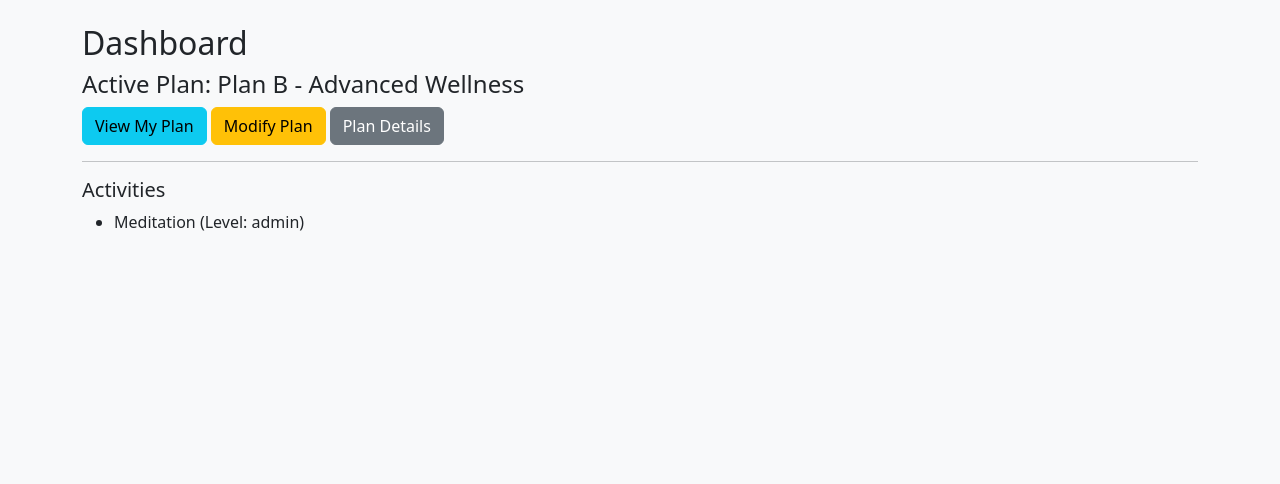
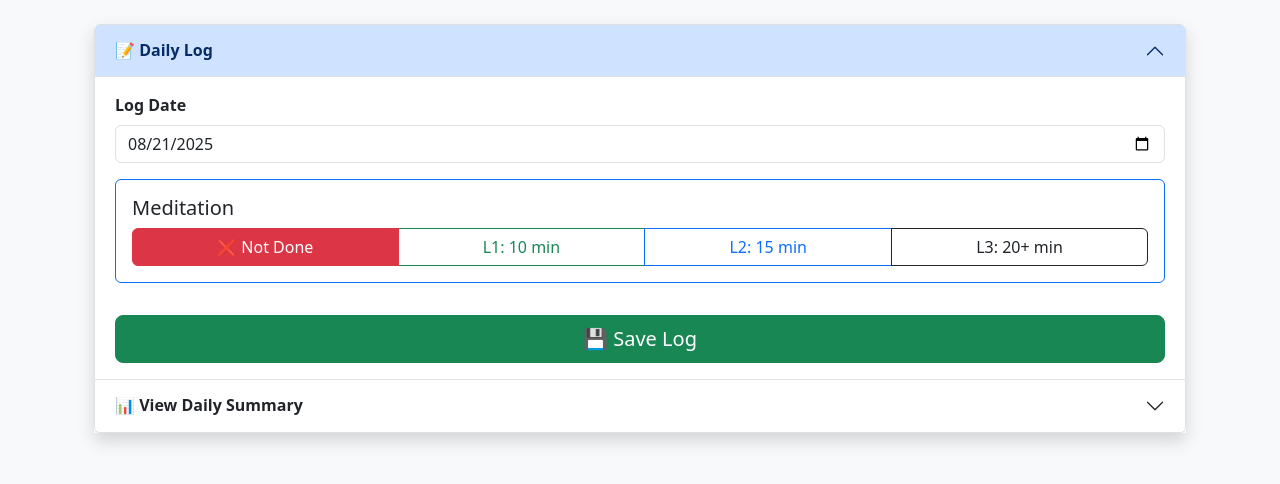
Before and after one commit to MohitGarg851/wellness-habits-flask, a Flask app: page /dashboard in a window 1280 px wide. Shown: the part 56-540 px from the top of the page. Run offline with Flask 3, Linux system fonts and the light colour scheme; a user stored in the database is signed in; tables that the repository leaves empty hold one stand-in row (values such as "Sample post").

Commit message:
Included basic daily logging mechanism platform only

```diff
--- a/app.py
+++ b/app.py
@@ -1,11 +1,13 @@
 from flask import Flask, render_template, redirect, url_for, request, flash
 from flask_login import LoginManager, login_user, logout_user, login_required, current_user
-from models import db, User, Plan, Activity, UserActivity
+from models import db, User, Plan, Activity, UserActivity, DailyLog
 import importlib
 import os
 from forms import LoginForm, RegistrationForm
 from flask_bcrypt import Bcrypt
 from werkzeug.security import generate_password_hash, check_password_hash
+from datetime import date, timedelta
+
 
 # ----------------- App Init -----------------
 app = Flask(__name__)
@@ -16,6 +18,7 @@ app.config["SECRET_KEY"] = "supersecretkey123"
 db.init_app(app)
 bcrypt = Bcrypt(app)
 
+
 # ----------------- Login Manager -----------------
 login_manager = LoginManager(app)
 login_manager.login_view = "home"   # redirect to home if not logged in
@@ -24,21 +27,24 @@ login_manager.login_view = "home"   # redirect to home if not logged in
 def load_user(user_id):
     return User.query.get(int(user_id))
 
+
 # ----------------- Routes -----------------
-
 @app.route("/", methods=["GET", "POST"])
 def home():
-    # ✅ If already logged in → go straight to dashboard
+    # If already logged in → go straight to dashboard
     if current_user.is_authenticated:
         return redirect(url_for("dashboard"))
 
-    login_form = LoginForm(prefix="login")   # prefix avoids conflicts
-    register_form = RegistrationForm(prefix="register")
+    login_form = LoginForm()
+    register_form = RegistrationForm()
 
     # ----- Handle Login -----
-    if login_form.validate_on_submit() and login_form.submit.data:
-        user = User.query.filter_by(email=login_form.email.data).first()
-        if user and check_password_hash(user.password, login_form.password.data):
+    if request.method == "POST" and "login-submit" in request.form:
+        email = request.form.get("email")
+        password = request.form.get("password")
+        user = User.query.filter_by(email=email).first()
+
+        if user and check_password_hash(user.password, password):
             login_user(user)
             flash("Login successful!", "success")
             return redirect(url_for("dashboard"))
@@ -46,16 +52,19 @@ def home():
             flash("Invalid email or password", "danger")
 
     # ----- Handle Register -----
-    elif register_form.validate_on_submit() and register_form.submit.data:
-        if User.query.filter_by(email=register_form.email.data).first():
+    elif request.method == "POST" and "register-submit" in request.form:
+        username = request.form.get("username")
+        email = request.form.get("email")
+        password = request.form.get("password")
+        confirm_password = request.form.get("confirm_password")
+
+        if User.query.filter_by(email=email).first():
             flash("Email already registered!", "danger")
+        elif password != confirm_password:
+            flash("Passwords must match!", "danger")
         else:
-            hashed_password = generate_password_hash(register_form.password.data, method="pbkdf2:sha256")
-            new_user = User(
-                username=register_form.username.data,
-                email=register_form.email.data,
-                password=hashed_password
-            )
+            hashed_password = generate_password_hash(password, method="pbkdf2:sha256")
+            new_user = User(username=username, email=email, password=hashed_password)
             db.session.add(new_user)
             db.session.commit()
             flash("Registration successful! Please log in.", "success")
@@ -63,22 +72,75 @@ def home():
 
     return render_template("home.html", login_form=login_form, register_form=register_form)
 
-
 @app.route("/logout")
 @login_required
 def logout():
     logout_user()
     flash("Logged out.", "info")
-    return redirect(url_for("home"))   # ✅ not "/"
+    return redirect(url_for("home"))
 
-# Dashboard
-@app.route("/dashboard")
+
+# ----------------- Dashboard -----------------
+@app.route("/dashboard", methods=["GET", "POST"])
 @login_required
 def dashboard():
-    return render_template("dashboard.html",
-                           plan=current_user.plan,
-                           activities=current_user.user_activities)
-# View Plan
+    today = date.today()
+
+    # --- Handle Daily Form Submission ---
+    if request.method == "POST":
+        # User-selected date (can be backdate)
+        log_date_str = request.form.get("log_date")
+        if log_date_str:
+            log_date = date.fromisoformat(log_date_str)
+        else:
+            log_date = today
+
+        # Loop over all activities in user's plan
+        for ua in current_user.user_activities:
+            status = request.form.get(f"activity_{ua.activity.id}", "not_done")
+
+            existing_log = DailyLog.query.filter_by(
+                user_id=current_user.id,
+                activity_id=ua.activity.id,
+                log_date=log_date
+            ).first()
+
+            if existing_log:
+                existing_log.status = status
+            else:
+                new_log = DailyLog(
+                    user_id=current_user.id,
+                    activity_id=ua.activity.id,
+                    log_date=log_date,
+                    status=status
+                )
+                db.session.add(new_log)
+
+        db.session.commit()
+        flash(f"Log saved for {log_date}!", "success")
+        return redirect(url_for("dashboard"))
+
+    # --- Prepare Summary Logs (from plan start date to today)
+    summary = {}
+    if current_user.plan_start_date:
+        all_days = [current_user.plan_start_date + timedelta(days=i)
+                    for i in range((today - current_user.plan_start_date).days + 1)]
+
+        for d in all_days:
+            logs = DailyLog.query.filter_by(user_id=current_user.id, log_date=d).all()
+            summary[d] = {log.activity_id: log.status for log in logs}
+
+    return render_template(
+        "dashboard.html",
+        plan=current_user.plan,
+        activities=current_user.user_activities,
+        summary=summary,
+        today=today
+    )
+
+
+
+# ----------------- Plans -----------------
 @app.route("/view_plan/<int:plan_id>")
 @login_required
 def view_plan(plan_id):
@@ -88,14 +150,14 @@ def view_plan(plan_id):
         return redirect(url_for("dashboard"))
     return render_template("view_plan.html", plan=plan, activities=plan.activities)
 
-# Plans list
+
 @app.route("/plans")
 @login_required
 def plans():
     plans = Plan.query.all()
     return render_template("plans.html", plans=plans)
 
-# Select plan
+
 @app.route("/select_plan/<int:plan_id>", methods=["GET", "POST"])
 @login_required
 def select_plan(plan_id):
@@ -104,11 +166,12 @@ def select_plan(plan_id):
 
     if request.method == "POST":
         selected = request.form.getlist("activities")
+        start_date = request.form.get("plan_start_date")
+
         levels = {}
         total_points = 0
-
         for a_id in selected:
-            level = request.form.get(f"level_{a_id}") or "L2"  # default recommended
+            level = request.form.get(f"level_{a_id}") or "L2"
             levels[a_id] = level
 
             if level == "L1":
@@ -118,7 +181,7 @@ def select_plan(plan_id):
             elif level == "L3":
                 total_points += 15
 
-        # --- Apply thresholds from plan ---
+        # Threshold validations
         if len(selected) < plan.min_activities or \
            (plan.max_activities and len(selected) > plan.max_activities):
             flash(f"Select between {plan.min_activities} and {plan.max_activities} activities.", "danger")
@@ -129,7 +192,7 @@ def select_plan(plan_id):
             flash(f"Your plan must have at least {plan.min_points} points.", "danger")
             return redirect(url_for("select_plan", plan_id=plan.id))
 
-        # save selections
+        # Save selections
         UserActivity.query.filter_by(user_id=current_user.id).delete()
         for a_id in selected:
             ua = UserActivity(
@@ -139,13 +202,16 @@ def select_plan(plan_id):
             )
             db.session.add(ua)
 
+        # Assign plan + start date
         current_user.plan = plan
+        if start_date:
+            from datetime import datetime
+            current_user.plan_start_date = datetime.strptime(start_date, "%Y-%m-%d").date()
+
         db.session.commit()
-
         flash("Plan locked successfully!", "success")
         return redirect(url_for("my_plan"))
 
-    # ✅ GET request → show form
     return render_template("select_plan.html", plan=plan, activities=activities)
 
 
@@ -157,9 +223,11 @@ def my_plan():
         return redirect(url_for("plans"))
     return render_template("my_plan.html", plan=current_user.plan, activities=current_user.user_activities)
 
+
 @app.route("/about")
 def about():
     return render_template("about.html")
+
 
 @app.route("/profile")
 @login_required
@@ -168,6 +236,37 @@ def profile():
                            user=current_user,
                            plan=current_user.plan,
                            activities=current_user.user_activities)
+
+
+# ----------------- Daily Log (per activity, old route) -----------------
+@app.route("/daily_log/<int:activity_id>", methods=["POST"])
+@login_required
+def daily_log(activity_id):
+    status = request.form.get("status")
+    notes = request.form.get("notes")
+
+    existing_log = DailyLog.query.filter_by(
+        user_id=current_user.id,
+        activity_id=activity_id,
+        log_date=date.today()
+    ).first()
+
+    if existing_log:
+        existing_log.status = status
+        existing_log.notes = notes
+    else:
+        new_log = DailyLog(
+            user_id=current_user.id,
+            activity_id=activity_id,
+            log_date=date.today(),
+            status=status,
+            notes=notes
+        )
+        db.session.add(new_log)
+
+    db.session.commit()
+    flash("Log saved successfully!", "success")
+    return redirect(url_for("dashboard"))
 
 
 # ---------------- Main ----------------
@@ -199,7 +298,7 @@ if __name__ == "__main__":
                             level1=act["level1"],
                             level2=act["level2"],
                             level3=act["level3"],
-                            recommended=act.get("recommended"),  # NEW field
+                            recommended=act.get("recommended"),
                             plan=plan
                         )
                         db.session.add(activity)
--- a/templates/dashboard.html
+++ b/templates/dashboard.html
@@ -1,22 +1,105 @@
 {% extends "base.html" %}
 {% block content %}
-<h2>Dashboard</h2>
+<div class="container mt-4">
 
-{% if plan %}
-  <h4>Active Plan: {{ plan.name }}</h4>
-  <a class="btn btn-info" href="{{ url_for('my_plan') }}">View My Plan</a>
-  <a class="btn btn-warning" href="{{ url_for('plans') }}">Modify Plan</a>
-  <a class="btn btn-secondary" href="{{ url_for('view_plan', plan_id=plan.id) }}">Plan Details</a>
+  <!-- Accordion Wrapper -->
+  <div class="accordion shadow" id="dashboardAccordion">
 
-  <hr>
-  <h5>Activities</h5>
-  <ul>
-    {% for activity in activities %}
-      <li>{{ activity.activity.name }} (Level: {{ activity.level }})</li>
-    {% endfor %}
-  </ul>
-{% else %}
-  <div class="alert alert-warning">No plan selected yet. Please choose one.</div>
-  <a class="btn btn-primary" href="{{ url_for('plans') }}">Select a Plan</a>
-{% endif %}
+    <!-- Daily Logger Accordion -->
+    <div class="accordion-item">
+      <h2 class="accordion-header" id="headingLog">
+        <button class="accordion-button fw-bold" type="button" data-bs-toggle="collapse" data-bs-target="#collapseLog" aria-expanded="true" aria-controls="collapseLog">
+          📝 Daily Log
+        </button>
+      </h2>
+      <div id="collapseLog" class="accordion-collapse collapse show" aria-labelledby="headingLog" data-bs-parent="#dashboardAccordion">
+        <div class="accordion-body">
+
+          <form method="POST" action="{{ url_for('dashboard') }}">
+            <!-- Date Selector -->
+            <div class="mb-3">
+              <label for="log_date" class="form-label fw-bold">Log Date</label>
+              <input type="date" id="log_date" name="log_date" class="form-control" value="{{ today }}">
+            </div>
+
+            <!-- Activities -->
+            {% for ua in activities %}
+            <div class="card mb-3 border-primary">
+              <div class="card-body">
+                <h5 class="card-title">{{ ua.activity.name }}</h5>
+
+                <!-- Radio Options Styled -->
+                <div class="btn-group d-flex" role="group">
+                  <input type="radio" class="btn-check" name="activity_{{ ua.activity.id }}" value="not_done" id="notdone_{{ ua.activity.id }}" checked>
+                  <label class="btn btn-outline-danger flex-fill" for="notdone_{{ ua.activity.id }}">❌ Not Done</label>
+
+                  <input type="radio" class="btn-check" name="activity_{{ ua.activity.id }}" value="L1" id="L1_{{ ua.activity.id }}">
+                  <label class="btn btn-outline-success flex-fill" for="L1_{{ ua.activity.id }}">L1: {{ ua.activity.level1 }}</label>
+
+                  <input type="radio" class="btn-check" name="activity_{{ ua.activity.id }}" value="L2" id="L2_{{ ua.activity.id }}">
+                  <label class="btn btn-outline-primary flex-fill" for="L2_{{ ua.activity.id }}">L2: {{ ua.activity.level2 }}</label>
+
+                  <input type="radio" class="btn-check" name="activity_{{ ua.activity.id }}" value="L3" id="L3_{{ ua.activity.id }}">
+                  <label class="btn btn-outline-dark flex-fill" for="L3_{{ ua.activity.id }}">L3: {{ ua.activity.level3 }}</label>
+                </div>
+              </div>
+            </div>
+            {% endfor %}
+
+            <!-- Submit -->
+            <button type="submit" class="btn btn-lg btn-success w-100 mt-3">💾 Save Log</button>
+          </form>
+
+        </div>
+      </div>
+    </div>
+
+    <!-- Daily Summary Accordion -->
+    <div class="accordion-item">
+      <h2 class="accordion-header" id="headingSummary">
+        <button class="accordion-button collapsed fw-bold" type="button" data-bs-toggle="collapse" data-bs-target="#collapseSummary" aria-expanded="false" aria-controls="collapseSummary">
+          📊 View Daily Summary
+        </button>
+      </h2>
+      <div id="collapseSummary" class="accordion-collapse collapse" aria-labelledby="headingSummary" data-bs-parent="#dashboardAccordion">
+        <div class="accordion-body">
+          <table class="table table-striped table-hover">
+            <thead class="table-dark">
+              <tr>
+                <th>Date</th>
+                {% for ua in activities %}
+                  <th>{{ ua.activity.name }}</th>
+                {% endfor %}
+              </tr>
+            </thead>
+            <tbody>
+              {% for log_date, logs in summary.items() %}
+              <tr>
+                <td>{{ log_date }}</td>
+                {% for ua in activities %}
+                  <td>
+                    {% set status = logs.get(ua.activity.id, "Not Logged") %}
+                    {% if status == "not_done" %}
+                      <span class="badge bg-danger">Not Done</span>
+                    {% elif status == "L1" %}
+                      <span class="badge bg-success">Beginner (L1)</span>
+                    {% elif status == "L2" %}
+                      <span class="badge bg-primary">Intermediate (L2)</span>
+                    {% elif status == "L3" %}
+                      <span class="badge bg-dark">Extensive (L3)</span>
+                    {% else %}
+                      <span class="badge bg-secondary">Not Logged</span>
+                    {% endif %}
+                  </td>
+                {% endfor %}
+              </tr>
+              {% endfor %}
+            </tbody>
+          </table>
+        </div>
+      </div>
+    </div>
+
+  </div>
+</div>
 {% endblock %}
--- a/templates/home.html
+++ b/templates/home.html
@@ -43,7 +43,6 @@
                         <!-- Login Form -->
                         <div class="tab-pane fade show active" id="login" role="tabpanel">
                             <form method="POST">
-                                {{ login_form.hidden_tag() }}
                                 <div class="mb-3">
                                     {{ login_form.email.label(class="form-label") }}
                                     {{ login_form.email(class="form-control") }}
@@ -52,14 +51,13 @@
                                     {{ login_form.password.label(class="form-label") }}
                                     {{ login_form.password(class="form-control") }}
                                 </div>
-                                {{ login_form.submit(class="btn btn-primary w-100") }}
+                                <button type="submit" name="login-submit" class="btn btn-primary w-100">Login</button>
                             </form>
                         </div>
 
                         <!-- Register Form -->
                         <div class="tab-pane fade" id="register" role="tabpanel">
                             <form method="POST">
-                                {{ register_form.hidden_tag() }}
                                 <div class="mb-3">
                                     {{ register_form.username.label(class="form-label") }}
                                     {{ register_form.username(class="form-control") }}
@@ -76,7 +74,7 @@
                                     {{ register_form.confirm_password.label(class="form-label") }}
                                     {{ register_form.confirm_password(class="form-control") }}
                                 </div>
-                                {{ register_form.submit(class="btn btn-success w-100") }}
+                                <button type="submit" name="register-submit" class="btn btn-success w-100">Register</button>
                             </form>
                         </div>
                     </div>
```
Also changed, not shown: forms.py (+30 -5 lines), models.py (+17 -1 lines), templates/select_plan.html (+9 -6 lines).
